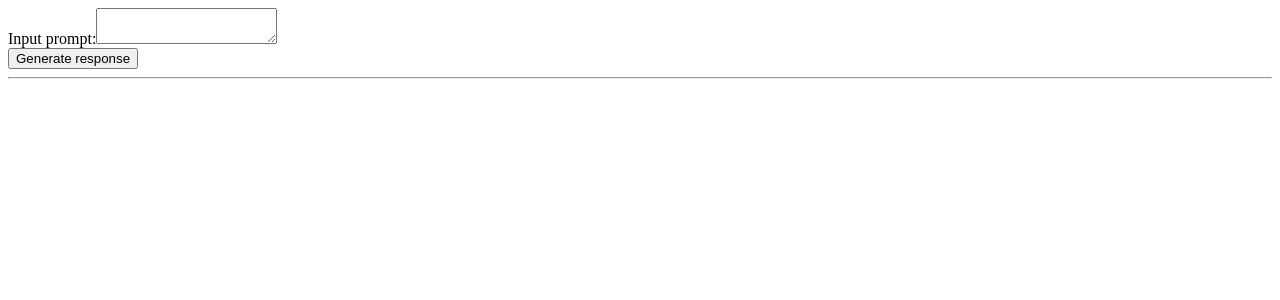
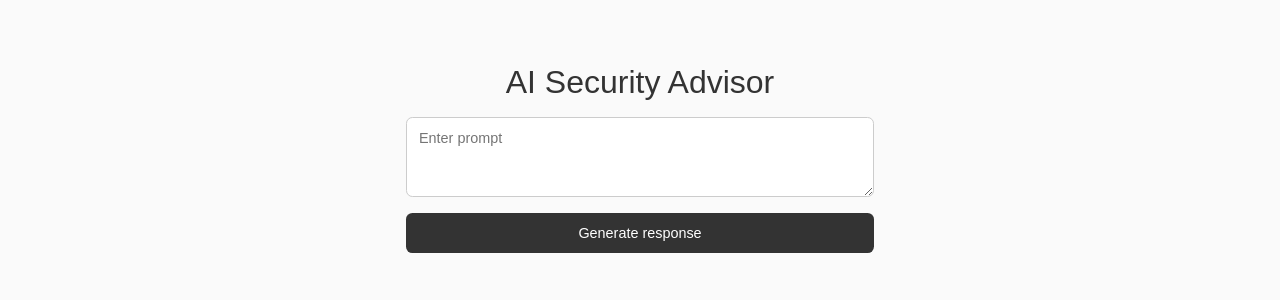
Before and after one commit to FraserMuir/ai-security-advisor, a Next.js app: page / in a window 1280 px wide. Shown: the top 300 px of the page. Built offline with nearby package versions, Linux system fonts and the light colour scheme.

Commit message:
add some styling

```diff
--- a/app/layout.tsx
+++ b/app/layout.tsx
@@ -1,10 +1,14 @@
+import "./styles.css";
+
 const Layout = ({ children }: { children: React.ReactNode }) => (
   <html lang="en">
     <head>
       <link rel="icon" href="/favicon.ico" />
       <meta name="description" content="GPT-3 powered cyber security advisor" />
     </head>
-    <body>{children}</body>
+    <body>
+      {children}
+    </body>
   </html>
 );
 
--- a/app/page.tsx
+++ b/app/page.tsx
@@ -2,17 +2,24 @@
 
 import { useRef, useState } from "react";
 
+const LoadingStates = {
+  IDLE: "idle",
+  LOADING: "loading",
+  GENERATING: "generating",
+} as const;
+
 const Home = () => {
   const inputRef = useRef<null | HTMLTextAreaElement>(null);
   const [response, setResponse] = useState("");
+  const [loadingState, setLoadingState] = useState<typeof LoadingStates[keyof typeof LoadingStates]>(LoadingStates.IDLE);
 
   const handleClick = async () => {
     const input = inputRef.current?.value;
     if (!input) throw new Error("No input");
 
-    setResponse("...Loading");
+    setLoadingState(LoadingStates.LOADING);
+    setResponse("");
     const response = await fetch("/openai-stream", { method: "POST", body: JSON.stringify({ prompt: input }) });
-    setResponse("");
     if (!response.ok) throw new Error(response.statusText);
 
     const data = response.body;
@@ -28,22 +35,23 @@ const Home = () => {
       const chunkValue = decoder.decode(value);
       setResponse((prev) => prev + chunkValue);
     }
+
+    setLoadingState(LoadingStates.IDLE);
   };
 
   return (
-    <div>
-      <section>
-        <label>
-          Input prompt:
-          <textarea ref={inputRef} />
-        </label>
-      </section>
-      <section>
-        <button onClick={handleClick}>Generate response</button>
-      </section>
-      <hr />
+    <main>
+      <h1>AI Security Advisor</h1>
+      <textarea ref={inputRef} placeholder="Enter prompt" />
+      <button onClick={handleClick}>
+        {loadingState === LoadingStates.GENERATING
+          ? "Generating..."
+          : loadingState === LoadingStates.LOADING
+          ? "Loading..."
+          : "Generate response"}
+      </button>
       <p>{response}</p>
-    </div>
+    </main>
   );
 };
 
--- /dev/null
+++ b/app/styles.css
@@ -0,0 +1,64 @@
+html,
+html, body {
+  margin: 0;
+  padding: 0;
+  font-family: sans-serif;
+  font-size: 16px;
+  color: #333;
+  background-color: #fafafa;
+}
+
+* {
+  box-sizing: border-box;
+}
+
+main {
+  display: flex;
+  flex-direction: column;
+  align-items: center;
+  max-width: 500px;
+  padding: 0 1rem;
+  margin: 4rem auto 2rem;
+}
+
+h1 {
+  font-size: 2rem;
+  font-weight: 400;
+  margin: 0 0 1rem;
+}
+
+textarea {
+  width: 100%;
+  height: 5rem;
+  padding: 0.75rem;
+  margin: 0 0 1rem;
+  border: 1px solid #ccc;
+  border-radius: 0.4rem;
+  font-family: inherit;
+  font-size: 0.9rem;
+  resize: vertical;
+  outline: none;
+  transition: all 0.3s;
+}
+
+textarea:focus {
+  border-color: #686868;
+}
+
+button {
+  width: 100%;
+  padding: 0.75rem;
+  border: 0;
+  border-radius: 0.4rem;
+  background-color: #333;
+  color: #fff;
+  font-family: inherit;
+  font-size: 0.9rem;
+  cursor: pointer;
+  transition: all 0.15s;
+  outline: none;
+}
+
+button:hover {
+  background-color: #434343;
+}
```
